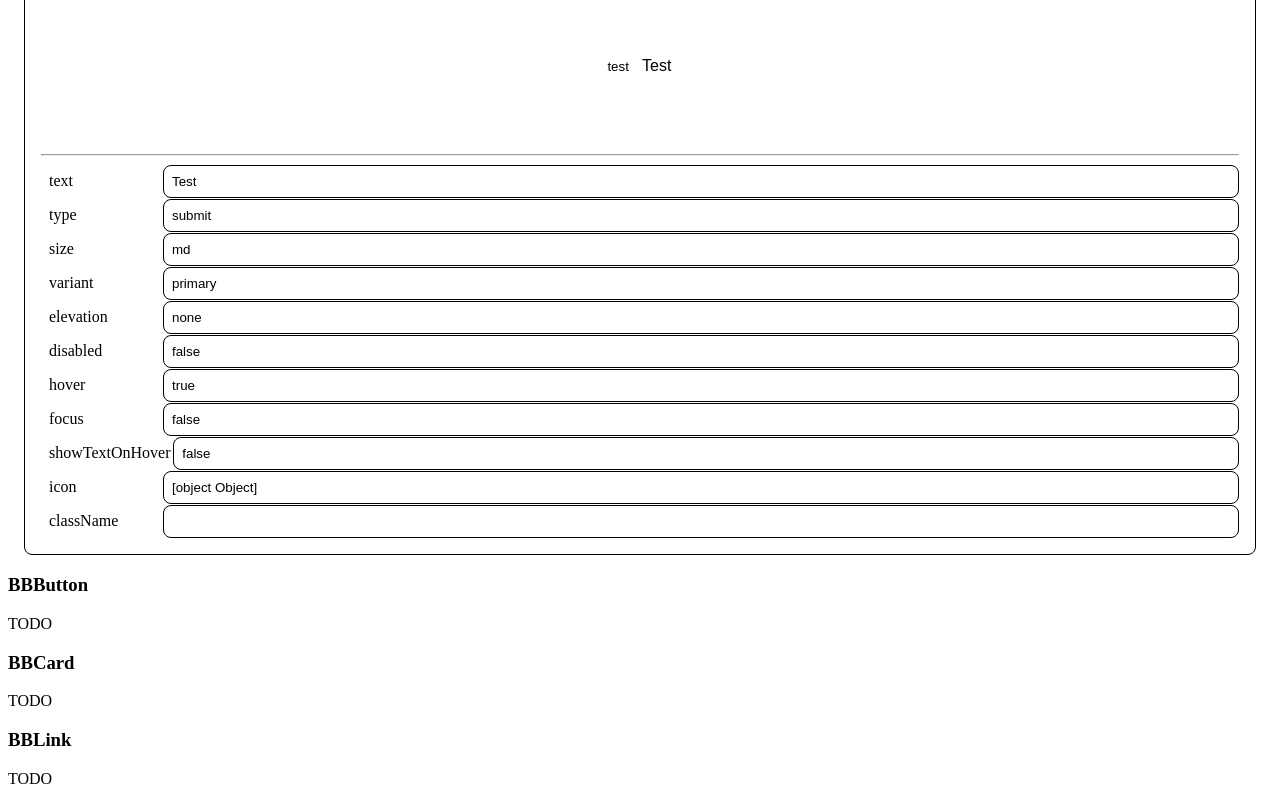
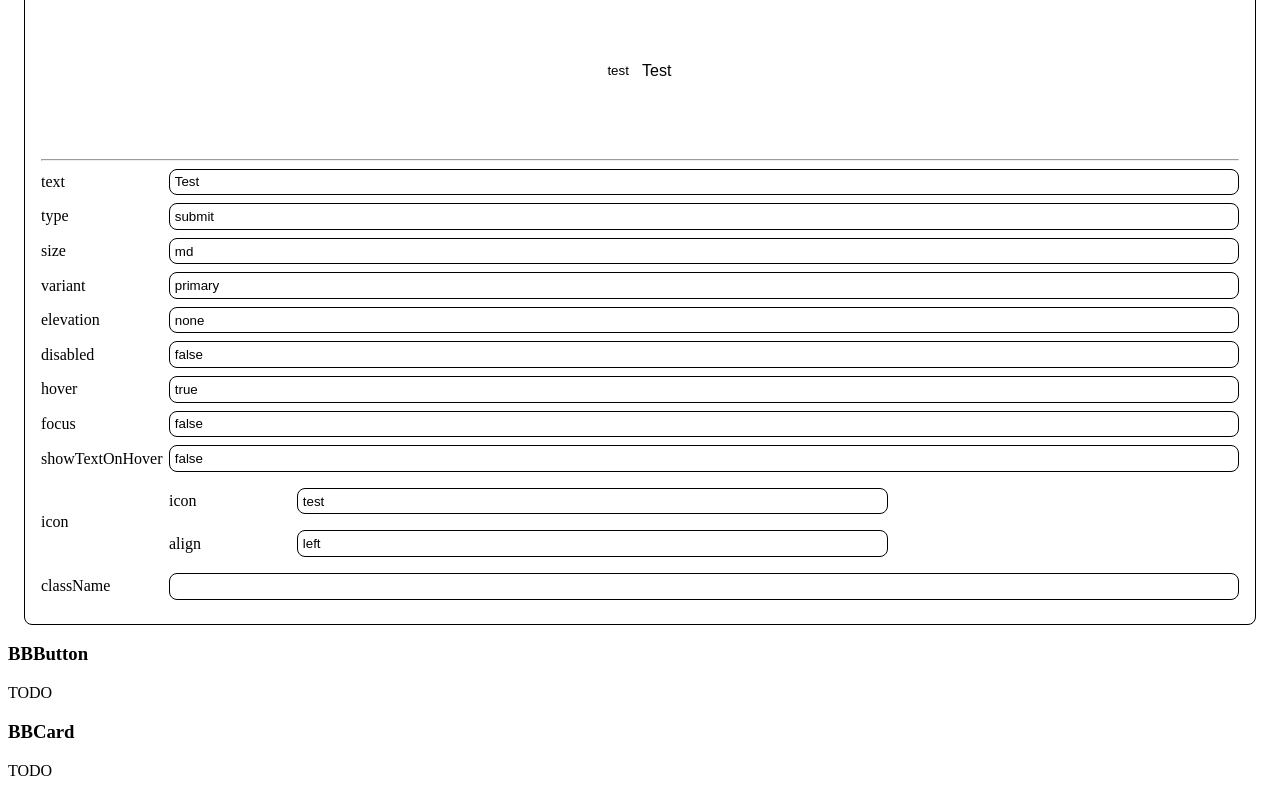
Before and after one commit to dan1229/nextjs-base-blocks, a Next.js app: page / in a window 1280 px wide. Shown: the part 884-1681 px from the top of the page. Built offline with nearby package versions, Linux system fonts and the light colour scheme.

Commit message:
got working with 'nested' component props

```diff
--- a/src/demo_components/demo_component_wrapper/index.tsx
+++ b/src/demo_components/demo_component_wrapper/index.tsx
@@ -24,7 +24,6 @@ interface IPropsDemoComponent {
  */
 export default function DemoComponent(Props: IPropsDemoComponent): React.ReactElement | null {
   const { name, child, stateObject, setStateObject } = Props;
-  console.log('stateBBAlert', stateObject);
 
   return (
     <div className={styles.containerDemoComponent}>
--- a/src/demo_components/state_editor/index.tsx
+++ b/src/demo_components/state_editor/index.tsx
@@ -22,7 +22,7 @@ interface IPropsStateEditor {
 export default function StateEditor(Props: IPropsStateEditor): React.ReactElement | null {
   const { state, setState } = Props;
   const handleChange = (key: string, value: any) => {
-    console.log('handleChange', key, value);
+    console.log('subKey', key);
     setState((prevState: any) => ({ ...prevState, [key]: value }));
   };
   if (!state) return null;
@@ -30,20 +30,34 @@ export default function StateEditor(Props: IPropsStateEditor): React.ReactElemen
   return (
     <div className={styles.containerStateEditor}>
       {Object.entries(state).map(([key, value]) => {
-        console.log('key', key in BlacklistProps);
         if (BlacklistProps.includes(key)) return null;
+
         return (
           <div key={key} className={styles.containerField}>
             <label htmlFor={key} className={styles.containerLabel}>
               {key}
             </label>
-            <input
-              id={key}
-              className={styles.containerInput}
-              type="text"
-              value={value}
-              onChange={(e) => handleChange(key, e.target.value)}
-            />
+            {typeof value === 'object' ? (
+              <div className={styles.containerObjectInputs}>
+                {Object.keys(value).map((subKey) => {
+                  return (
+                    <div className={styles.containerObjectFieldInput}>
+                      <label htmlFor={subKey} className={styles.containerLabel}>
+                        {subKey}
+                      </label>
+                      <input
+                        id={subKey}
+                        type="text"
+                        value={value[subKey]}
+                        onChange={(e) => handleChange(key, { ...value, [subKey]: e.target.value })}
+                      />
+                    </div>
+                  );
+                })}
+              </div>
+            ) : (
+              <input id={key} type="text" value={value} onChange={(e) => handleChange(key, e.target.value)} />
+            )}
           </div>
         );
       })}
--- a/src/demo_components/state_editor/styles.module.scss
+++ b/src/demo_components/state_editor/styles.module.scss
@@ -8,18 +8,32 @@
   flex-direction: row;
   justify-content: flex-start;
   align-items: center;
-  gap: 10px;
+  margin: 0.5rem 0;
+
+  input {
+    width: 100%;
+    padding: 0.3rem;
+    border-radius: 8px;
+    border: 1px solid black;
+  }
 }
 
 .containerLabel {
-  min-width: 6rem;
+  min-width: 8rem;
   text-align: start;
-  padding: 0.5rem;
 }
 
-.containerInput {
+.containerObjectInputs {
+  width: 60%;
+  input {
+    margin: 0.5rem 0;
+  }
+}
+
+.containerObjectFieldInput {
   width: 100%;
-  padding: 0.5rem;
-  border-radius: 8px;
-  border: 1px solid black;
+  display: flex;
+  flex-direction: row;
+  justify-content: flex-start;
+  align-items: center;
 }
```
Also changed, not shown: 1 other file (tests, documents, lock files or other folders).
